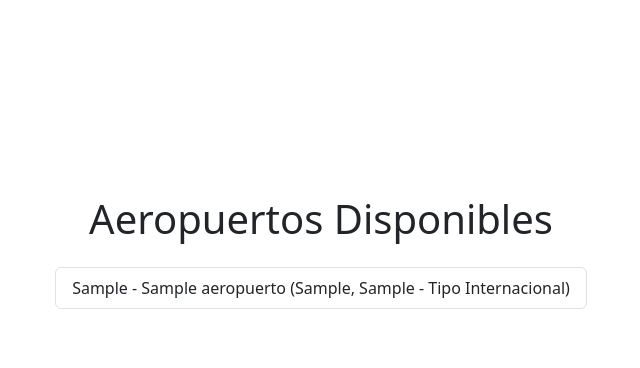
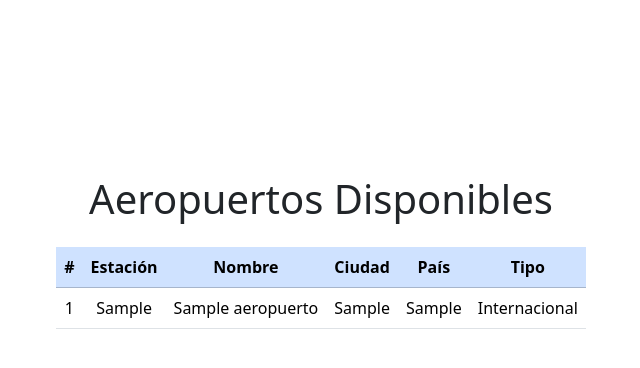
Before and after one commit to RicardoVaca109/SwissportEmsaWebApp, a Django app: page /aeropuertos/ in a window 1280 px wide. Shown: the part 56-424 px from the top of the page, without its empty margins (319-959 px from the left). Run offline with Django 5.2, Linux system fonts and the light colour scheme; tables that the repository leaves empty hold one stand-in row (values such as "Sample post").

Commit message:
Se cambia la vista a una tabla con los datos del modelo Aeropuerto

```diff
--- a/website/templates/dashboard_aeropuertos.html
+++ b/website/templates/dashboard_aeropuertos.html
@@ -4,11 +4,36 @@
 
 {% block content %}
     <h1 class="text-center my-4">Aeropuertos Disponibles</h1>
+    <div class="table-responsive">
+        <table class="table table-hover">
+            <thead class="table-primary text-center">
+            <tr>
+                <th>#</th>
+                <th>Estación</th>
+                <th>Nombre</th>
+                <th>Ciudad</th>
+                <th>País</th>
+                <th>Tipo</th>
+            </tr>
+            </thead>
+            <tbody>
+                {% for aeropuerto in total_aeropuertos %}
+                <tr class="text-center">
+                    <td> {{ forloop.counter }} </td>
+                    <td> {{ aeropuerto.estacion_aeropuerto  }} </td>
+                    <td> {{ aeropuerto.nombre }} </td>
+                    <td> {{ aeropuerto.ciudad }} </td>
+                    <td> {{ aeropuerto.pais }} </td>
+                    <td> {{ aeropuerto.tipo_aeropuerto }} </td>
 
-    <div class="list-group">
-        {% for aeropuerto in total_aeropuertos %}
-            <p class="list-group-item">{{ aeropuerto }}</p>
-        {% endfor %}
+                </tr>
+                {% empty %}
+                <tr>
+                    <td colspan="6" class="text-center text-muted">No hay aeropuertos disponibles</td>
+                </tr>
+                {% endfor %}
+            </tbody>
+        </table>
     </div>
 
 {% endblock %}
```
